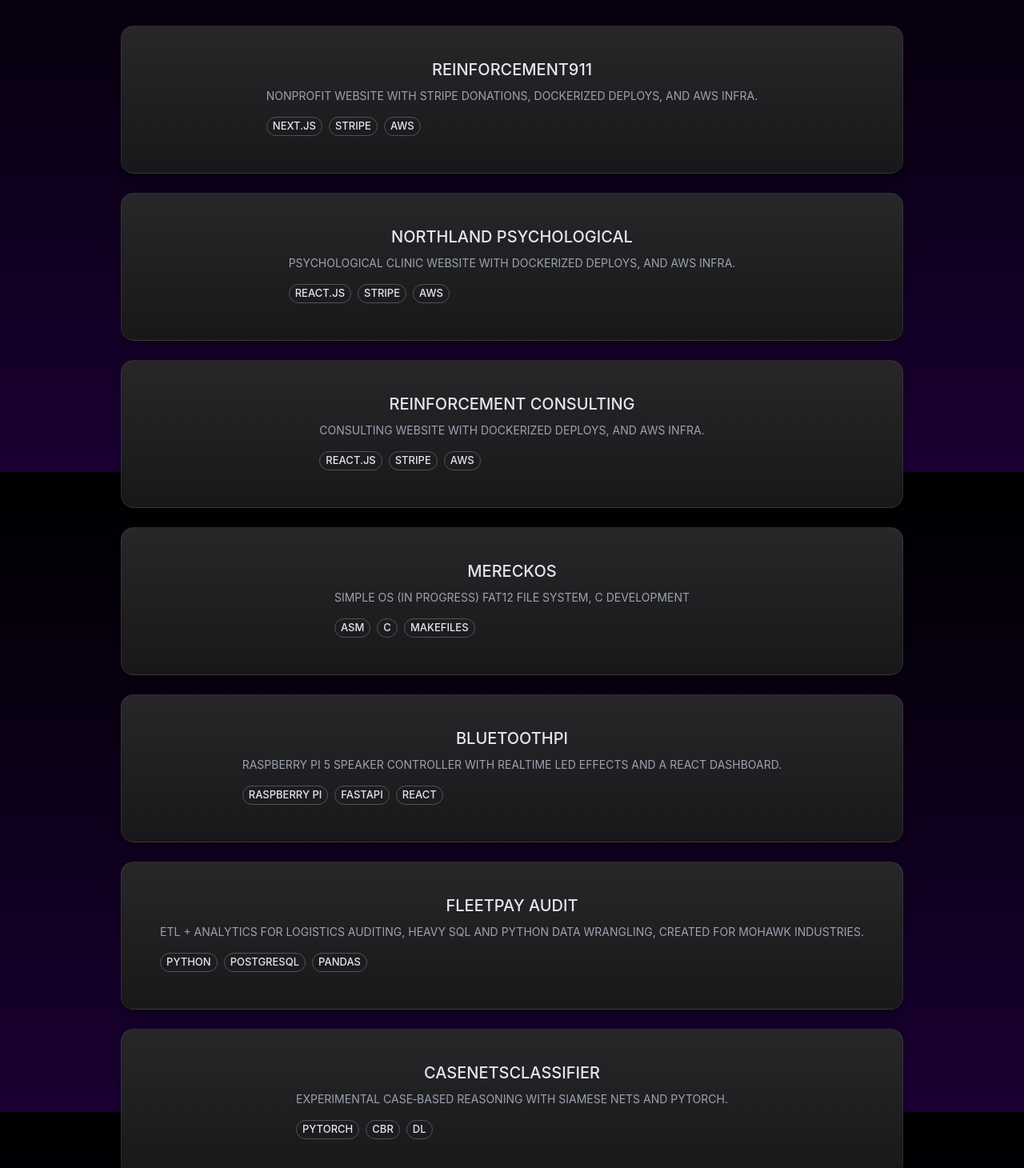
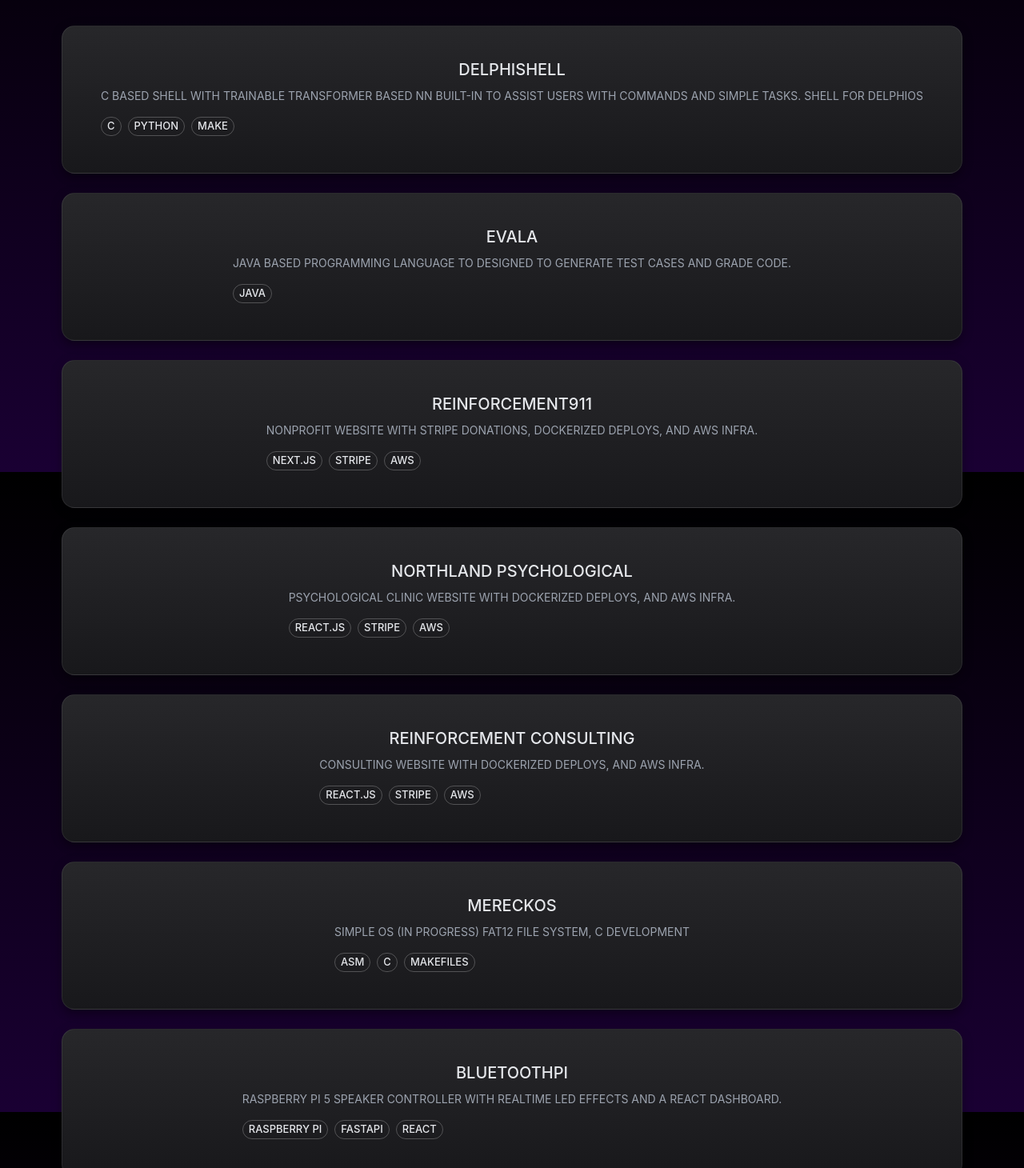
Before and after one commit to Mereck600/UpdatedPortfolioPage, a Next.js app: page /projects in a window 1280 px wide. Shown: the part 210-1670 px from the top of the page at 80% size. Built offline with nearby package versions, Linux system fonts and the light colour scheme.

Commit message:
{Content} Added new projects

```diff
--- a/src/app/contact/page.js
+++ b/src/app/contact/page.js
@@ -46,7 +46,7 @@
         container
         spacing={2}
         justifyContent="center"
-        sx={{ maxWidth: 500, mb: 6 }} // 🔥 keeps them centered & not too wide
+        sx={{ maxWidth: 500, mb: 6 }} //  keeps them centered & not too wide
       >
         {items.map((it) => (
           <Grid item xs={12} key={it.label}>
--- a/src/app/projects/page.js
+++ b/src/app/projects/page.js
@@ -3,27 +3,40 @@
 
 
 const projects = [
-
+{
+title: 'DelphiShell',
+description: 'C based shell with trainable Transformer based NN built-in to assist users with commands and simple tasks. Shell for DelphiOS',
+href: 'https://github.com/Mereck600/DelphiShell',
+tags: ['C', 'Python', 'Make'],
+tilt: { x: -6, y: 10 },
+},
+{
+title: 'Evala',
+description: 'Java based programming language to designed to generate test cases and grade code.',
+href: 'https://github.com/Mereck600/Evala',
+tags: ['Java'],
+tilt: { x: -7, y: 10 },
+},
 {
 title: 'Reinforcement911',
 description: 'Nonprofit website with Stripe donations, Dockerized deploys, and AWS infra.',
 href: 'https://reinforcement911.org',
 tags: ['Next.js', 'Stripe', 'AWS'],
-tilt: { x: -6, y: 10 },
+tilt: { x: -5, y: 10 },
 },
 {
 title: 'Northland Psychological',
 description: 'Psychological Clinic website with Dockerized deploys, and AWS infra.',
 href: 'https://northlandpsychological.com/',
 tags: ['React.js', 'Stripe', 'AWS'],
-tilt: { x: -6, y: 10 },
+tilt: { x: -6, y: 12 },
 },
 {
 title: 'Reinforcement Consulting',
 description: 'Consulting website with Dockerized deploys, and AWS infra.',
 href: 'https://reinforcement911.org',
 tags: ['React.js', 'Stripe', 'AWS'],
-tilt: { x: -6, y: 10 },
+tilt: { x: -3, y: 7 },
 },
 {
 title: 'Mereckos',
@@ -45,13 +58,6 @@
 href: 'https://github.com/mereck600',
 tags: ['Python', 'PostgreSQL', 'Pandas'],
 tilt: { x: 10, y: 6 },
-},
-{
-title: 'CaseNetsClassifier',
-description: 'Experimental case‑based reasoning with Siamese nets and PyTorch.',
-href: 'https://github.com/mereck600',
-tags: ['PyTorch', 'CBR', 'DL'],
-tilt: { x: -9, y: -5 },
 },
 ];
 
```
